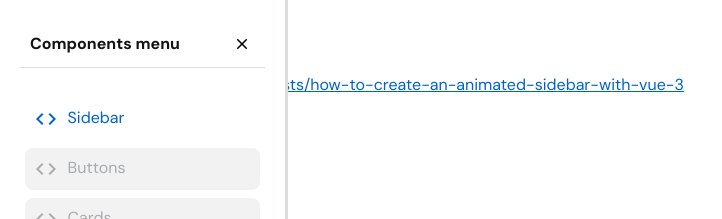
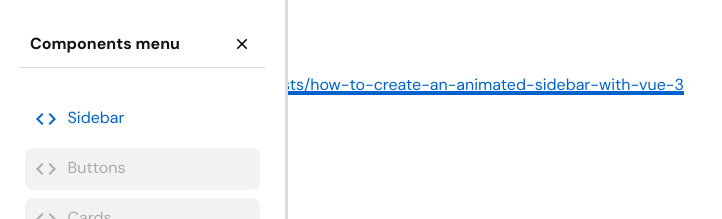
Before and after one commit to giancarlosgza/vuejs-components-web-app, a Vue app: page / in a window 1280 px wide. Shown: the top 219 px of the page, without its empty margins (0-722 px from the left). Built offline with nearby package versions, Linux system fonts and the light colour scheme.

Commit message:
Components moved to a components folder

```diff
--- a/src/assets/scss/base/_layout.scss
+++ b/src/assets/scss/base/_layout.scss
@@ -2,6 +2,10 @@
   margin: 0;
   padding: 0;
   box-sizing: border-box;
+}
+
+body {
+  background-color: $bg-body;
 }
 
 .container {
--- a/src/assets/scss/base/_typography.scss
+++ b/src/assets/scss/base/_typography.scss
@@ -14,4 +14,8 @@ body {
 
 a {
   color: $color-secondary;
+
+  &.text-link {
+    box-shadow: inset 0 -3px 0 $color-secondary
+  }
 }
--- a/src/assets/scss/base/_variables.scss
+++ b/src/assets/scss/base/_variables.scss
@@ -28,3 +28,8 @@ $border-radius-12: 12px;
 
 $transition-sidebar: .2s ease-in-out;
 $transition-cubic-bezier: all 0.3s cubic-bezier(.25, .8, .25, 1);
+
+@media (prefers-color-scheme: dark) {
+  $bg-body: #121212;
+  $color-on-body: #ffffff;
+}
--- a/src/assets/scss/components/_buttons.scss
+++ b/src/assets/scss/components/_buttons.scss
@@ -6,6 +6,7 @@
   font-family: $font-dm-sans;
   font-weight: 500;
   transition: $transition-cubic-bezier;
+
 
   &.btn-sm {
     padding: 4px;
@@ -19,7 +20,7 @@
   &.btn-primary {
     border: 3px solid $color-on-body;
     background-color: $color-primary;
-    padding: 10px 20px;
+    padding: 10px 30px;
 
     &:hover {
       background-color: $color-primary-dark;
--- a/src/views/HomeView.vue
+++ b/src/views/HomeView.vue
@@ -8,6 +8,7 @@
         <div class="col-12">
           <h1>Sidebar tutorial</h1>
           <a href="https://blog.colorffy.com/posts/how-to-create-an-animated-sidebar-with-vue-3"
+             class="text-link"
              target="_blank" rel="noopener">
             From: https://blog.colorffy.com/posts/how-to-create-an-animated-sidebar-with-vue-3
           </a>
@@ -15,6 +16,9 @@
         <div class="col-12 mt-3">
           <button class="btn btn-primary"
                   @click="toggleSidebar()">
+            <i class="material-icons-outlined">
+              {{ isSidebarActive ? 'close' : 'menu_open' }}
+            </i>
             {{ isSidebarActive ? 'Close sidebar' : 'Open sidebar' }}
           </button>
         </div>
@@ -25,8 +29,8 @@
 
 <script>
 // @ is an alias to /src
-import TheSidebar from "@/assets/TheSidebar";
-import TheNavbar from "@/assets/TheNavbar";
+import TheSidebar from "@/components/TheSidebar";
+import TheNavbar from "@/components/TheNavbar";
 
 export default {
   name: "HomeView",
```
Also changed, not shown: src/components/TheNavbar.vue (renamed from src/assets/TheNavbar.vue), src/components/TheSidebar.vue (renamed from src/assets/TheSidebar.vue).
